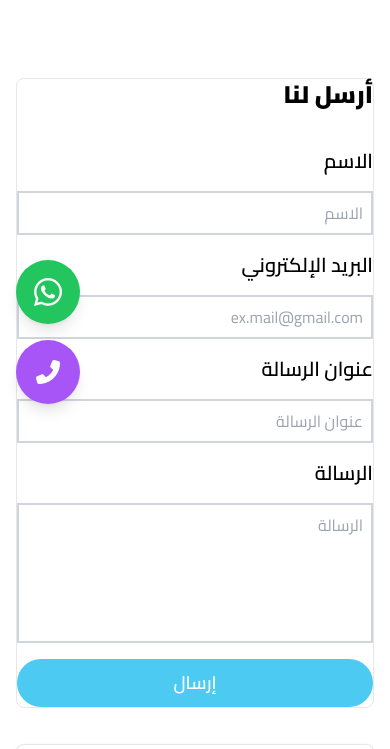
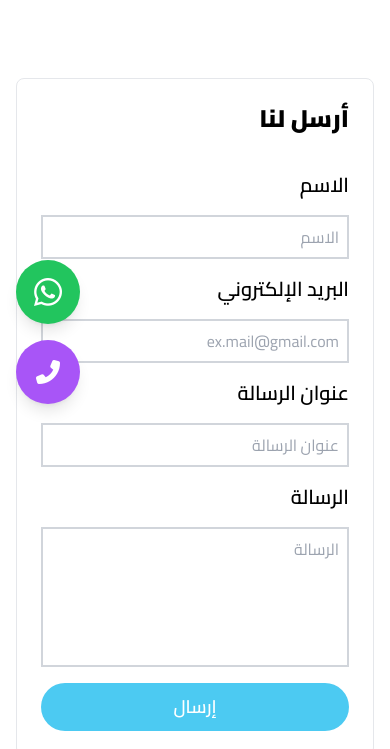
Before and after one commit to YoussefMohammed93/Tourisim---JS, a plain HTML site: page contact.html in a window 390 px wide. Shown: the part 424-1173 px from the top of the page. Drawn offline with nearby package versions, Linux system fonts and the light colour scheme.

Commit message:
changes number 2 done

```diff
--- a/contact.html
+++ b/contact.html
@@ -219,7 +219,7 @@
             </div>
             <!-- Contact Form Section -->
             <div
-              class="bg-white border rounded-lg md:shadow md:p-6 col-span-1 md:col-span-3 md:row-span-5 order-1 md:order-none"
+              class="bg-white border rounded-lg md:shadow p-6 col-span-1 md:col-span-3 md:row-span-5 order-1 md:order-none"
             >
               <form action="#">
                 <div class="flex flex-col space-y-4">
```
